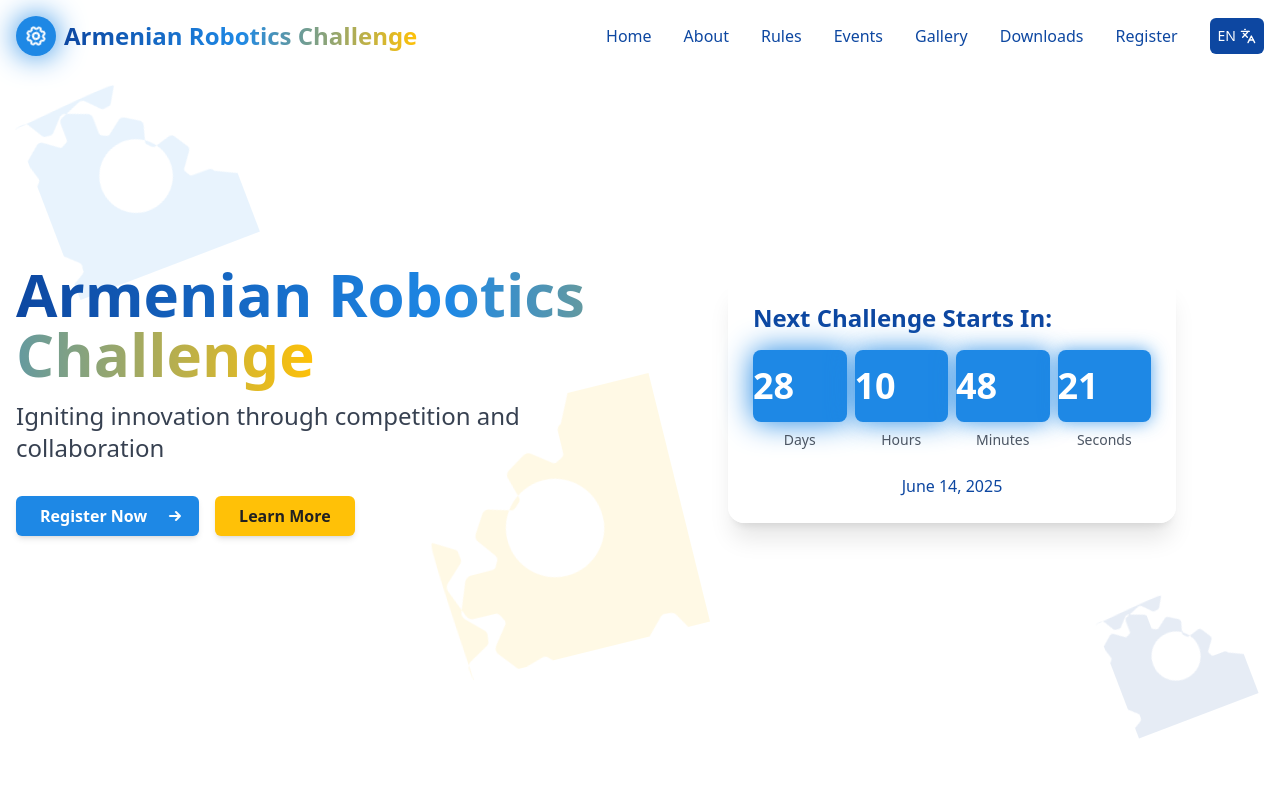
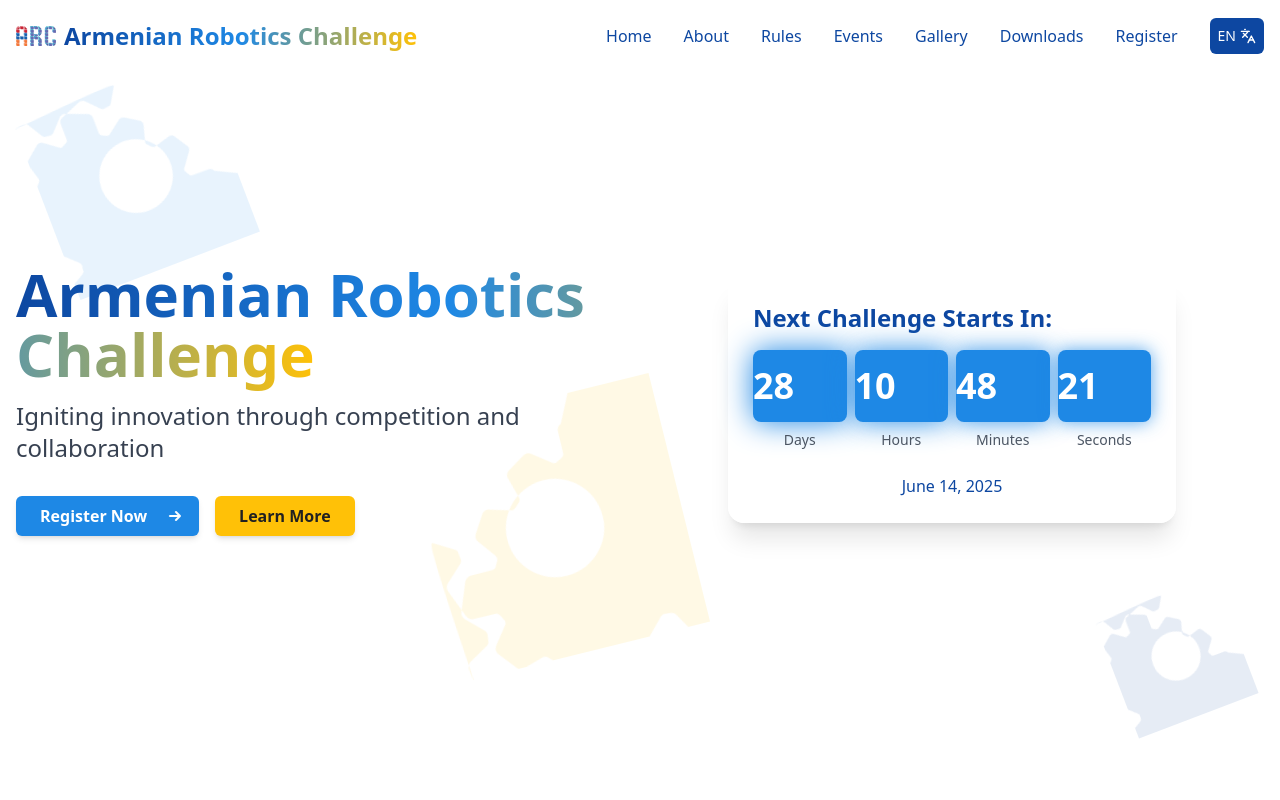
Before and after one commit to NarekCreaverse/armenia-robotics-hub-online, a React (Vite) app: page / in a window 1280 px wide. Shown: the top 800 px of the page. Built offline with nearby package versions, Linux system fonts and the light colour scheme.

Commit message:
Add logo and favicon
Added the ARC logo and favicon to the site.

```diff
--- a/index.html
+++ b/index.html
@@ -7,6 +7,7 @@
     <title>Armenian Robotics Challenge</title>
     <meta name="description" content="Armenian Robotics Challenge - Building Armenia's tech future through innovation and competition." />
     <meta name="author" content="Armenian Robotics Challenge" />
+    <link rel="icon" href="/lovable-uploads/b296f916-ef64-4dca-b144-2eddd29b5946.png" type="image/png">
 
     <meta property="og:title" content="Armenian Robotics Challenge" />
     <meta property="og:description" content="Armenian Robotics Challenge - Building Armenia's tech future through innovation and competition." />
--- a/src/components/Footer.tsx
+++ b/src/components/Footer.tsx
@@ -20,11 +20,12 @@ const Footer = () => {
         <div className="grid grid-cols-1 md:grid-cols-2 lg:grid-cols-3 gap-8">
           <div>
             <div className="flex items-center space-x-2 mb-4">
-              <div className="h-8 w-8 rounded-full bg-arc-blue flex items-center justify-center">
-                <svg xmlns="http://www.w3.org/2000/svg" className="h-5 w-5 text-white" fill="none" viewBox="0 0 24 24" stroke="currentColor">
-                  <path strokeLinecap="round" strokeLinejoin="round" strokeWidth={2} d="M10.325 4.317c.426-1.756 2.924-1.756 3.35 0a1.724 1.724 0 002.573 1.066c1.543-.94 3.31.826 2.37 2.37a1.724 1.724 0 001.065 2.572c1.756.426 1.756 2.924 0 3.35a1.724 1.724 0 00-1.066 2.573c.94 1.543-.826 3.31-2.37 2.37a1.724 1.724 0 00-2.572 1.065c-.426 1.756-2.924 1.756-3.35 0a1.724 1.724 0 00-2.573-1.066c-1.543.94-3.31-.826-2.37-2.37a1.724 1.724 0 00-1.065-2.572c-1.756-.426-1.756-2.924 0-3.35a1.724 1.724 0 001.066-2.573c-.94-1.543.826-3.31 2.37-2.37.996.608 2.296.07 2.572-1.065z" />
-                  <path strokeLinecap="round" strokeLinejoin="round" strokeWidth={2} d="M15 12a3 3 0 11-6 0 3 3 0 016 0z" />
-                </svg>
+              <div className="h-8 w-8 rounded-md overflow-hidden bg-white p-1">
+                <img
+                  src="/lovable-uploads/b296f916-ef64-4dca-b144-2eddd29b5946.png"
+                  alt="ARC Logo"
+                  className="w-full h-full object-contain"
+                />
               </div>
               <h3 className="text-lg font-bold">
                 {language === 'en' ? 'Armenian Robotics Challenge' : 'Հայկական Ռոբոտաշինության Մարտահրավեր'}
--- a/src/components/Navbar.tsx
+++ b/src/components/Navbar.tsx
@@ -38,13 +38,12 @@ const Navbar = () => {
     >
       <div className="container mx-auto px-4 flex justify-between items-center">
         <div className="flex items-center space-x-2">
-          <div className="h-10 w-10 rounded-full bg-arc-blue animate-pulse-glow flex items-center justify-center">
-            <div className="animate-rotate-gear">
-              <svg xmlns="http://www.w3.org/2000/svg" className="h-6 w-6 text-white" fill="none" viewBox="0 0 24 24" stroke="currentColor">
-                <path strokeLinecap="round" strokeLinejoin="round" strokeWidth={2} d="M10.325 4.317c.426-1.756 2.924-1.756 3.35 0a1.724 1.724 0 002.573 1.066c1.543-.94 3.31.826 2.37 2.37a1.724 1.724 0 001.065 2.572c1.756.426 1.756 2.924 0 3.35a1.724 1.724 0 00-1.066 2.573c.94 1.543-.826 3.31-2.37 2.37a1.724 1.724 0 00-2.572 1.065c-.426 1.756-2.924 1.756-3.35 0a1.724 1.724 0 00-2.573-1.066c-1.543.94-3.31-.826-2.37-2.37a1.724 1.724 0 00-1.065-2.572c-1.756-.426-1.756-2.924 0-3.35a1.724 1.724 0 001.066-2.573c-.94-1.543.826-3.31 2.37-2.37.996.608 2.296.07 2.572-1.065z" />
-                <path strokeLinecap="round" strokeLinejoin="round" strokeWidth={2} d="M15 12a3 3 0 11-6 0 3 3 0 016 0z" />
-              </svg>
-            </div>
+          <div className="h-10 w-10 rounded-lg overflow-hidden">
+            <img
+              src="/lovable-uploads/b296f916-ef64-4dca-b144-2eddd29b5946.png"
+              alt="ARC Logo"
+              className="w-full h-full object-contain"
+            />
           </div>
           <h1 className="text-2xl font-bold bg-gradient-to-r from-arc-darkblue via-arc-blue to-arc-yellow bg-clip-text text-transparent">
             {language === 'en' ? 'Armenian Robotics Challenge' : 'Հայկական Ռոբոտաշինության Մարտահրավեր'}
```
Also changed, not shown: public/lovable-uploads/b296f916-ef64-4dca-b144-2eddd29b5946.png (added).
